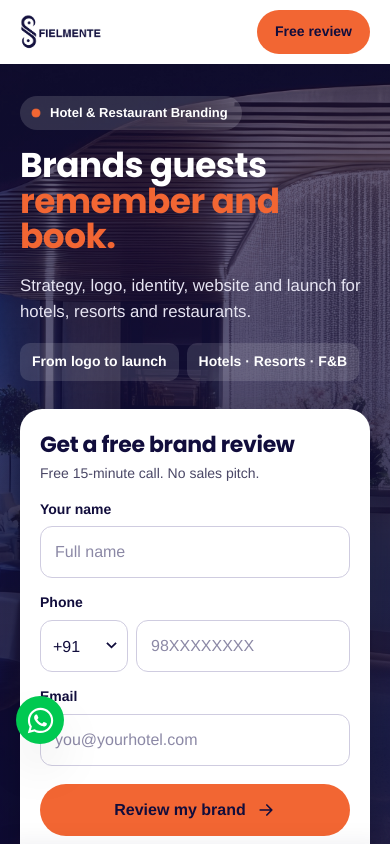
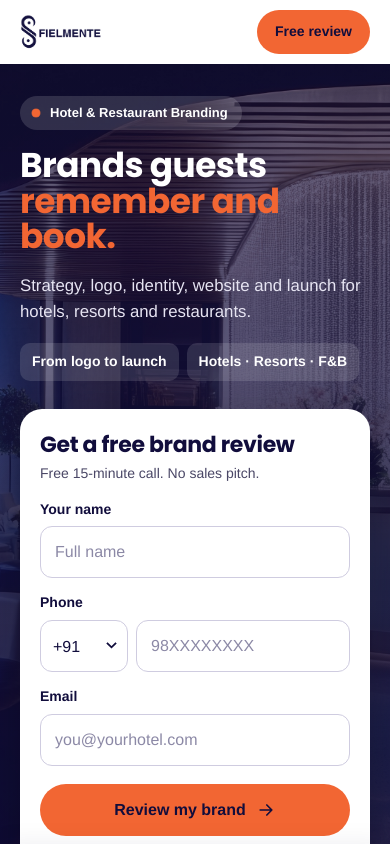
Before and after one commit to fielmente8777/fielmente-landing-pages, a Next.js app: page /branding in a window 390 px wide. Shown: the top 844 px of the page. Built offline with nearby package versions, Linux system fonts and the light colour scheme.

Commit message:
Hide WhatsApp button on smaller screens for better visibility

```diff
--- a/components/landing/MobileBar.tsx
+++ b/components/landing/MobileBar.tsx
@@ -41,7 +41,7 @@ export function WhatsAppFloat({ waTopic }: { waTopic: string }) {
     <Link
       href={whatsappUrl(waTopic)}
       id="whatsapp-button"
-      className="fixed bottom-25 lg:left-3  left-4 z-20 cursor-pointer"
+      className="fixed bottom-25 lg:left-3 max-md:hidden left-4 z-20 cursor-pointer"
       aria-label="Chat on WhatsApp"
     >
       <div className="w-12 h-12 rounded-full bg-green-500 hover:bg-green-600 flex items-center justify-center shadow-2xl transition-all pointer-events-none">
```
